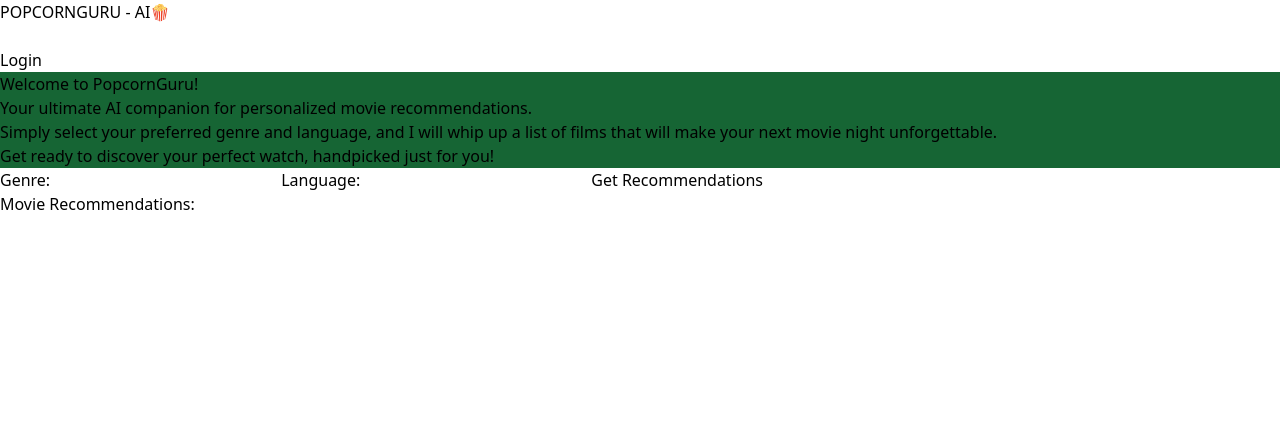
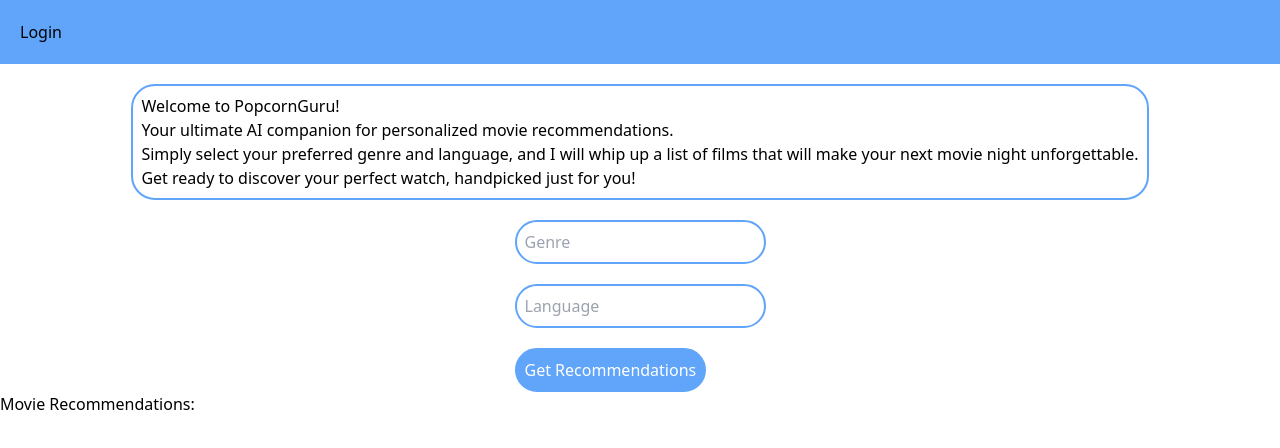
Before and after one commit to riserishitha/PopcornGuru_AI, a React (Vite) app in the folder Frontend/popcornguru/: page / in a window 1280 px wide. Shown: the top 448 px of the page. Built offline with nearby package versions, Linux system fonts and the light colour scheme.

Commit message:
did some stylings

```diff
--- a/Frontend/popcornguru/src/Components/MainPage.jsx
+++ b/Frontend/popcornguru/src/Components/MainPage.jsx
@@ -22,36 +22,36 @@ const navigate=useNavigate();
 
   return (
     <>
-      <h1>POPCORNGURU - AI🍿</h1>
-      <br />
-            <button onClick={()=>{navigate("/login")}}>Login</button>
+    <div className='bg-blue-400 p-5'>
+    <button onClick={()=>{navigate("/login")}}>Login</button>
+    </div>
 
-      <h4 className='bg-green-800 h-100'>
+      <div className='mt-5 mb-5 border-blue-400 rounded-3xl border-2 justify-self-center p-2'>
         Welcome to PopcornGuru! <br />
         Your ultimate AI companion for personalized movie recommendations. <br />
         Simply select your preferred genre and language, and I will whip up a
         list of films that will make your next movie night unforgettable. <br />
         Get ready to discover your perfect watch, handpicked just for you!
-      </h4>
+      </div>
 
-      <div>
-        <label>
-          Genre:
+      <div className='justify-self-center'>
           <input
             type="text"
             value={genre}
             onChange={(e) => setGenre(e.target.value)}
+            className='mb-5 border-blue-400 rounded-3xl border-2 p-2'
+            placeholder='Genre'
           />
-        </label>
-        <label>
-          Language:
+          <br />
           <input
             type="text"
             value={language}
             onChange={(e) => setLanguage(e.target.value)}
+            className='mb-5 border-blue-400 rounded-3xl border-2 p-2'
+            placeholder='Language'
           />
-        </label>
-        <button onClick={getRecommendations}>Get Recommendations</button>
+          <br />
+        <button onClick={getRecommendations} className='border-blue-400 rounded-3xl border-2 p-2 justify-self-center bg-blue-400 text-white'>Get Recommendations</button>
       </div>
       <h2>Movie Recommendations:</h2>
       <ul>
```
